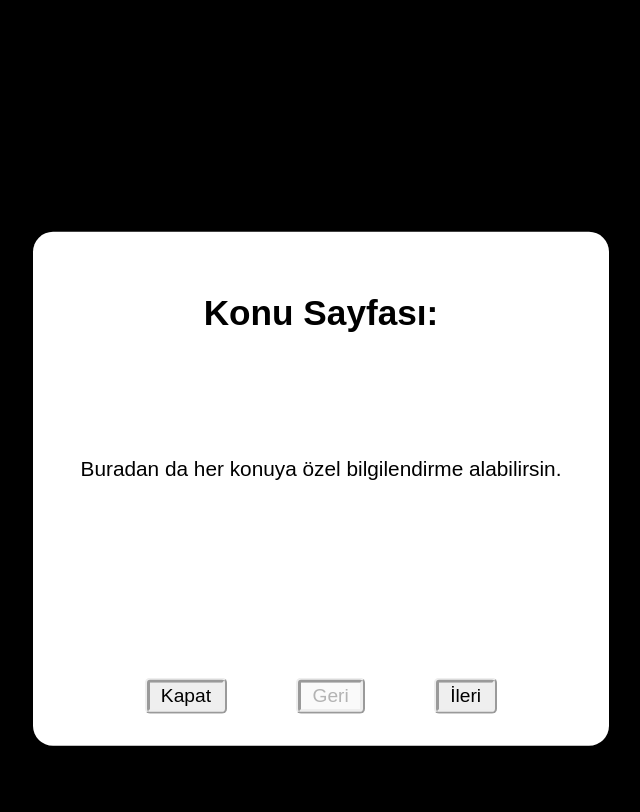
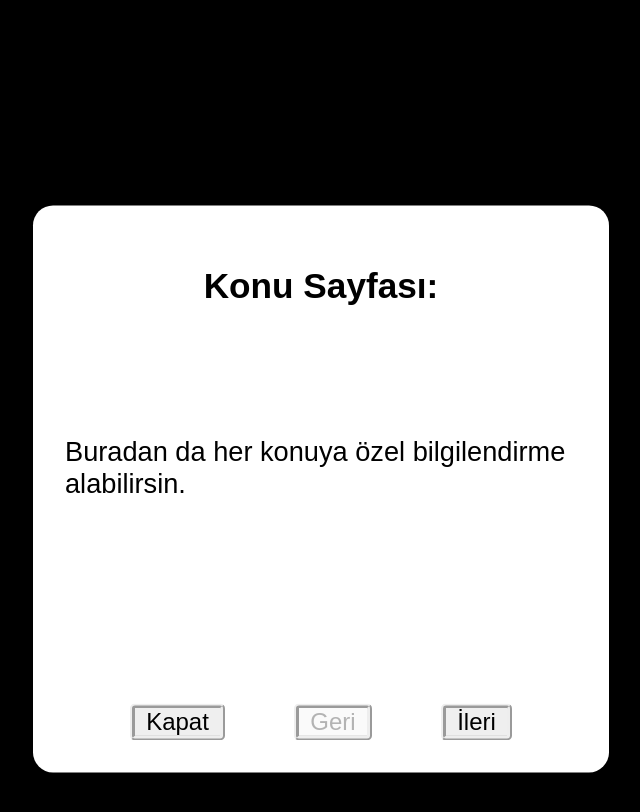
Before and after one commit to ahmetatesveltan/mentrio, a Flask app: template templates/konu.html in a window 1280 px wide. Shown: the part 152-964 px from the top of the page, without its empty margins (319-959 px from the left). Run offline with Flask 3, Linux system fonts and the light colour scheme; the template is opened without the code that fills it, so the values that code supplies are empty.

Commit message:
tutorial kutusu fontlar değiştirildi

```diff
--- a/static/css/ders.css
+++ b/static/css/ders.css
@@ -125,7 +125,7 @@ h1{
     font-size: 2.2rem
 }
 #tutorial-text{
-    font-size: 1.3rem;
+    font-size: 1.7rem;
 }
 
 #tutorial-buttons{
@@ -141,7 +141,7 @@ h1{
     display: flex;
     justify-content: center;
     align-items: center;
-    font-size: clamp(1rem, 1.5vw, 2rem);
+    font-size: 1.5rem;
     text-align: center;
     border: 5px ridge;
     border-radius: 5px;
--- a/static/css/index.css
+++ b/static/css/index.css
@@ -129,7 +129,7 @@ body {
     font-size: 2.2rem
 }
 #tutorial-text{
-    font-size: 1.3rem;
+    font-size: 1.7rem;
 }
 
 #tutorial-buttons{
@@ -145,7 +145,7 @@ body {
     display: flex;
     justify-content: center;
     align-items: center;
-    font-size: clamp(1rem, 1.5vw, 2rem);
+    font-size: 1.5rem;
     text-align: center;
     border: 5px ridge;
     border-radius: 5px;
--- a/static/css/konu.css
+++ b/static/css/konu.css
@@ -175,7 +175,7 @@ h1 {
     font-size: 2.2rem
 }
 #tutorial-text{
-    font-size: 1.3rem;
+    font-size: 1.7rem;
 }
 
 #tutorial-buttons{
@@ -191,7 +191,7 @@ h1 {
     display: flex;
     justify-content: center;
     align-items: center;
-    font-size: clamp(1rem, 1.5vw, 2rem);
+    font-size: 1.5rem;
     text-align: center;
     border: 5px ridge;
     border-radius: 5px;
```
